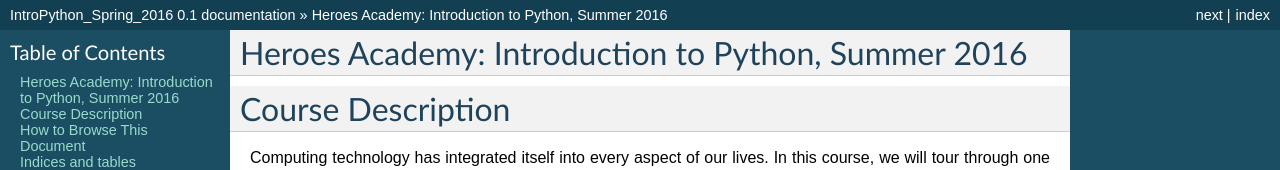
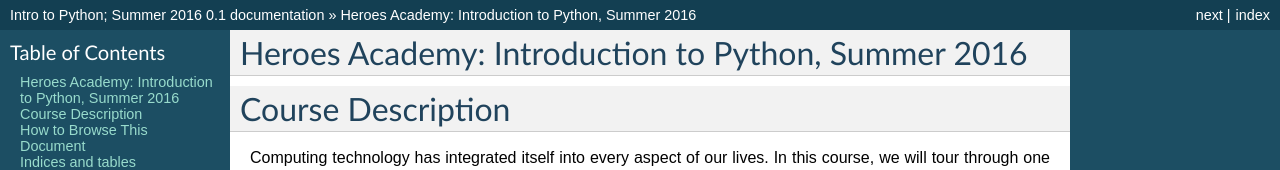
Before and after one commit to Heroes-Academy/Intro-to-Python-Summer-2016, a Sphinx documentation site: the page built from docs/source/index.rst, in a window 1280 px wide and 900 px high. Shown: the top 170 px of the window. Built offline with Sphinx 7.4.7, drawn with Linux system fonts in a browser that asks for light colours; some of the changed text lies outside the part shown.

Commit message:
updating some day 9 stuff

```diff
--- a/docs/source/conf.py
+++ b/docs/source/conf.py
@@ -46,7 +46,7 @@ source_suffix = '.rst'
 master_doc = 'index'
 
 # General information about the project.
-project = u'IntroPython_Spring_2016'
+project = u'Intro to Python; Summer 2016'
 copyright = u'2016, Brian McMahan'
 
 # The version info for the project you're documenting, acts as replacement for
```
